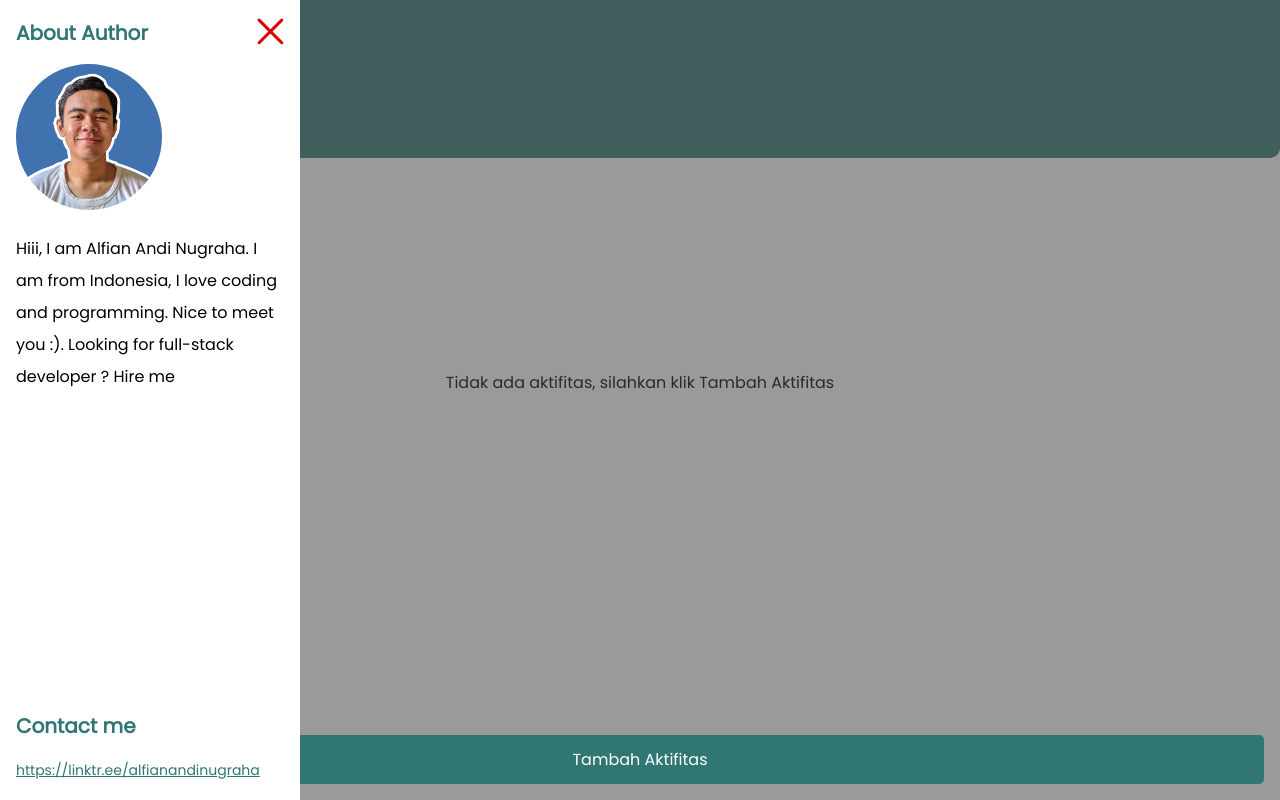
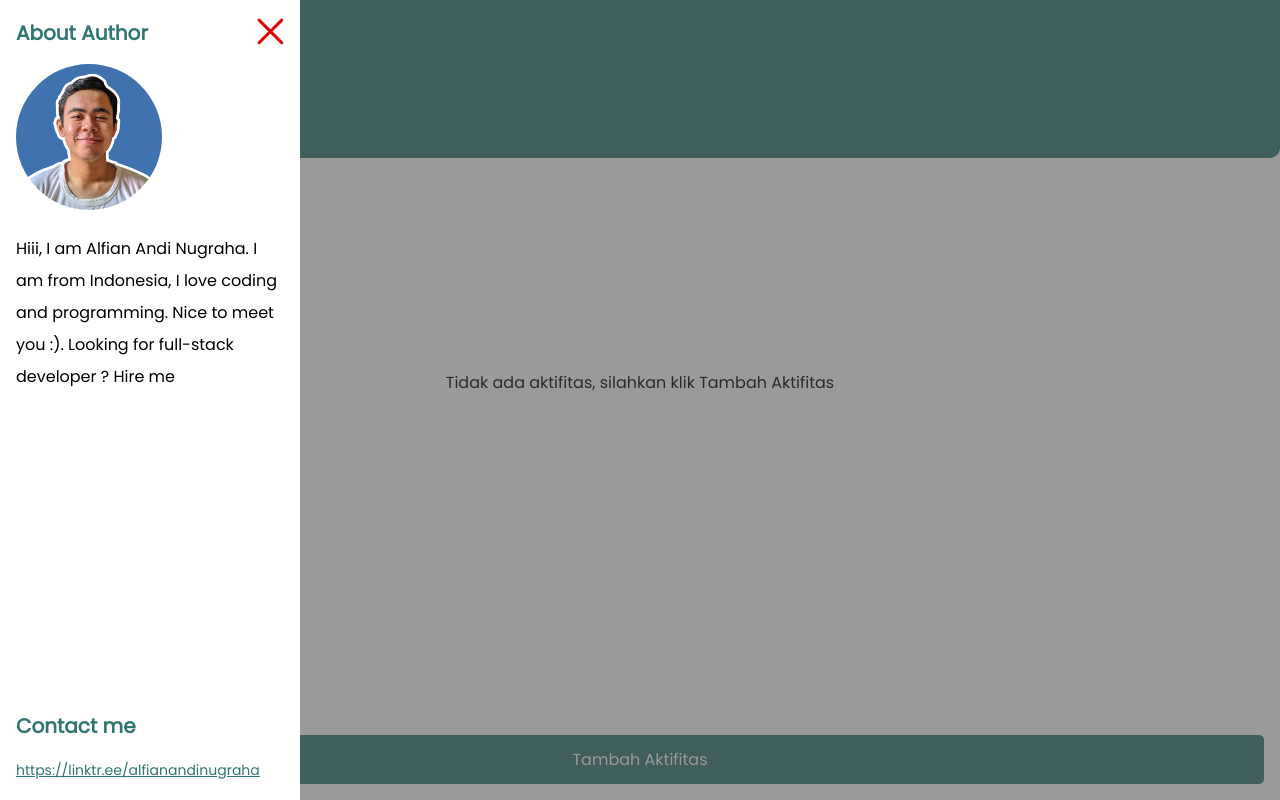
Before and after one commit to alfianandinugraha/react-todo, a React (Create React App) app: page / in a window 1280 px wide. Both pictures are taken after a click on the element 101 px from the left and 33 px from the top of the page. Built offline with nearby package versions, Linux system fonts and the light colour scheme.

Commit message:
add: adding z-index

```diff
--- a/src/Style.scss
+++ b/src/Style.scss
@@ -204,7 +204,7 @@ header#Header {
   position: absolute;
   top: 0;
   bottom: 0;
-
+  z-index: 50;
   animation: show-backdrop .5s forwards;
 }
 
```
